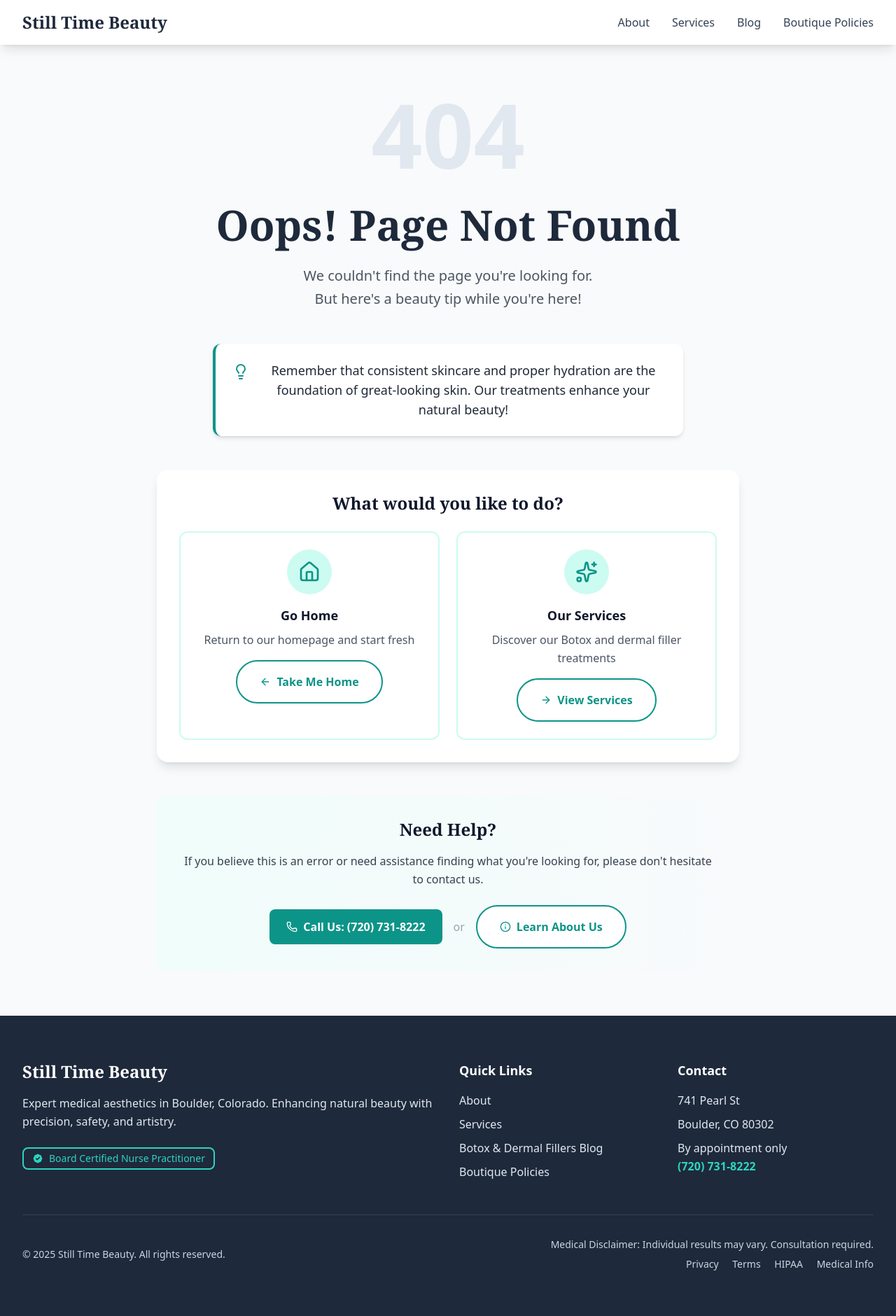
After one commit to nvco/stb_website, a PHP site: page /site/404.php in a window 1280 px wide. The commit adds this page. Shown: the whole page at 70% size. Run offline with PHP 8.4, Linux system fonts and the light colour scheme; some libraries are stand-ins or nearby versions.

Commit message:
Fix 404 page styling and routing for subdirectories
- Add universal subdirectory detection in 404.php for proper CSS/JS paths
- Update 404 page buttons to match home page inverse style
- Add index redirects in router.php and .htaccess (index.php/index -> /)
- Move beauty tip section up in 404 page for better UX
- Ensure future-proof 404 handling for any subdirectory

Fixes white page issue when accessing non-existent files in /blog/ and /legal/ directories

```diff
--- /dev/null
+++ b/site/404.php
@@ -0,0 +1,119 @@
+<?php
+declare(strict_types=1);
+
+require_once 'config.php';
+
+// Page-specific variables
+$current_page = '404';
+$page_title = 'Page Not Found - ' . $business_name;
+$page_description = 'The page you are looking for could not be found. Return to ' . $business_name . ' homepage or explore our services.';
+
+// Fix: Auto-detect if 404 is being served from any subdirectory
+$request_uri = $_SERVER['REQUEST_URI'] ?? '';
+$path_segments = explode('/', trim($request_uri, '/'));
+// If there's more than one path segment, we're in a subdirectory
+if (count($path_segments) > 1 && !empty($path_segments[0])) {
+    $is_subdirectory_page = true;
+}
+
+// Include header and navigation
+include 'includes/header.php';
+include 'includes/navigation.php';
+?>
+
+<main id="main">
+<!-- Content starts at body padding top to account for fixed nav -->
+<div class="pt-16 bg-gray-50 min-h-screen">
+    <div class="max-w-4xl mx-auto px-4 sm:px-6 lg:px-8 py-16">
+        <!-- 404 Error Content -->
+        <div class="text-center">
+            <!-- Large 404 Number -->
+            <div class="mb-8">
+                <h1 class="text-9xl font-bold text-primary-200 leading-none">404</h1>
+            </div>
+
+            <!-- Error Message -->
+            <div class="mb-12">
+                <h2 class="page-heading text-center mb-6">Oops! Page Not Found</h2>
+                <p class="text-xl text-gray-600 mb-8 max-w-2xl mx-auto leading-relaxed">
+                    We couldn't find the page you're looking for. <br>But here's a beauty tip while you're here!
+                </p>
+            </div>
+
+            <!-- Beauty Tip -->
+            <div class="mb-12 max-w-2xl mx-auto">
+                <div class="bg-white rounded-xl shadow-md p-6 border-l-4 border-accent-600">
+                    <div class="flex items-start">
+                        <div class="flex-shrink-0">
+                            <i data-lucide="lightbulb" class="w-6 h-6 text-accent-600 mt-1"></i>
+                        </div>
+                        <div class="ml-4">
+                            <p class="text-gray-800 text-lg">
+                                Remember that consistent skincare and proper hydration are the foundation of great-looking skin. Our treatments enhance your natural beauty!
+                            </p>
+                        </div>
+                    </div>
+                </div>
+            </div>
+
+            <!-- Helpful Actions -->
+            <div class="bg-white rounded-2xl shadow-lg p-8 mb-12">
+                <h3 class="text-2xl font-serif font-bold text-primary-900 mb-6">What would you like to do?</h3>
+
+                <div class="grid md:grid-cols-2 gap-6">
+                    <!-- Return Home -->
+                    <div class="text-center p-6 border-2 border-accent-100 rounded-xl hover:border-accent-300 transition-colors duration-200">
+                        <div class="w-16 h-16 bg-accent-100 rounded-full flex items-center justify-center mx-auto mb-4">
+                            <i data-lucide="home" class="w-8 h-8 text-accent-600"></i>
+                        </div>
+                        <h4 class="text-lg font-semibold text-primary-900 mb-2">Go Home</h4>
+                        <p class="text-gray-600 mb-4">Return to our homepage and start fresh</p>
+                        <a href="/" class="border-2 border-accent-600 text-accent-600 bg-white hover:bg-accent-50 px-8 py-4 rounded-full font-semibold transition-colors inline-flex items-center justify-center">
+                            <i data-lucide="arrow-left" class="w-4 h-4 mr-2"></i>
+                            Take Me Home
+                        </a>
+                    </div>
+
+                    <!-- Explore Services -->
+                    <div class="text-center p-6 border-2 border-accent-100 rounded-xl hover:border-accent-300 transition-colors duration-200">
+                        <div class="w-16 h-16 bg-accent-100 rounded-full flex items-center justify-center mx-auto mb-4">
+                            <i data-lucide="sparkles" class="w-8 h-8 text-accent-600"></i>
+                        </div>
+                        <h4 class="text-lg font-semibold text-primary-900 mb-2">Our Services</h4>
+                        <p class="text-gray-600 mb-4">Discover our Botox and dermal filler treatments</p>
+                        <a href="/services" class="border-2 border-accent-600 text-accent-600 bg-white hover:bg-accent-50 px-8 py-4 rounded-full font-semibold transition-colors inline-flex items-center justify-center">
+                            <i data-lucide="arrow-right" class="w-4 h-4 mr-2"></i>
+                            View Services
+                        </a>
+                    </div>
+                </div>
+            </div>
+
+            <!-- Contact Information -->
+            <div class="bg-gradient-to-r from-accent-50 to-primary-50 rounded-2xl p-8">
+                <h3 class="text-2xl font-serif font-bold text-primary-900 mb-4">Need Help?</h3>
+                <p class="text-gray-700 mb-6">
+                    If you believe this is an error or need assistance finding what you're looking for, please don't hesitate to contact us.
+                </p>
+
+                <div class="flex flex-col sm:flex-row gap-4 justify-center items-center">
+                    <a href="tel:<?php echo $phone; ?>" class="inline-flex items-center px-6 py-3 bg-accent-600 text-white font-semibold rounded-lg hover:bg-accent-700 transition-colors duration-200">
+                        <i data-lucide="phone" class="w-4 h-4 mr-2"></i>
+                        Call Us: <?php echo $phone; ?>
+                    </a>
+
+                    <span class="text-gray-400 hidden sm:block">or</span>
+
+                    <a href="/about" class="border-2 border-accent-600 text-accent-600 bg-white hover:bg-accent-50 px-8 py-4 rounded-full font-semibold transition-colors inline-flex items-center justify-center">
+                        <i data-lucide="info" class="w-4 h-4 mr-2"></i>
+                        Learn About Us
+                    </a>
+                </div>
+            </div>
+        </div>
+    </div>
+</div>
+</main>
+
+<?php include 'includes/footer.php'; ?>
+<?php include 'includes/scripts.php'; ?>
--- a/site/config.php
+++ b/site/config.php
@@ -29,9 +29,10 @@
 $blog_title = 'Botox & Dermal Fillers Blog';
 
 // Base URL configuration - dynamic for localhost and production
-$is_localhost = (strpos($_SERVER['HTTP_HOST'], 'localhost') !== false || strpos($_SERVER['HTTP_HOST'], '127.0.0.1') !== false);
-$protocol = (!empty($_SERVER['HTTPS']) && $_SERVER['HTTPS'] !== 'off') || $_SERVER['SERVER_PORT'] == 443 ? 'https://' : 'http://';
-$base_url = $is_localhost ? $protocol . $_SERVER['HTTP_HOST'] : 'https://stilltimebeauty.com';
+$http_host = $_SERVER['HTTP_HOST'] ?? 'localhost';
+$is_localhost = (strpos($http_host, 'localhost') !== false || strpos($http_host, '127.0.0.1') !== false);
+$protocol = (!empty($_SERVER['HTTPS']) && $_SERVER['HTTPS'] !== 'off') || ($_SERVER['SERVER_PORT'] ?? 80) == 443 ? 'https://' : 'http://';
+$base_url = $is_localhost ? $protocol . $http_host : 'https://stilltimebeauty.com';
 
 // Google Business Profile
 $google_maps_embed = 'https://www.google.com/maps/embed?pb=!1m18!1m12!1m3!1d3048.4537!2d-105.2794!3d40.0194!2m3!1f0!2f0!3f0!3m2!1i1024!2i768!4f13.1!3m3!1m2!1s0x876bf5ba4c8b4c8b%3A0x1234567890!2s741%20Pearl%20St%2C%20Boulder%2C%20CO%2080302!5e0!3m2!1sen!2sus!4v1234567890!5m2!1sen!2sus';
--- a/site/includes/header.php
+++ b/site/includes/header.php
@@ -64,14 +64,14 @@
 
     <!-- Tailwind CSS - Synchronous loading (CDN serves JS that generates CSS) -->
     <script src="https://cdn.tailwindcss.com"></script>
-    <script src="<?php echo (isset($is_legal_page) || isset($is_blog_page)) ? '../' : ''; ?>includes/tailwind-config.js"></script>
+    <script src="<?php echo (isset($is_legal_page) || isset($is_blog_page) || isset($is_subdirectory_page)) ? '../' : ''; ?>includes/tailwind-config.js"></script>
 
     <!-- Critical JavaScript inline for immediate execution -->
-    <script src="<?php echo (isset($is_legal_page) || isset($is_blog_page)) ? '../' : ''; ?>includes/scripts-critical.js"></script>
+    <script src="<?php echo (isset($is_legal_page) || isset($is_blog_page) || isset($is_subdirectory_page)) ? '../' : ''; ?>includes/scripts-critical.js"></script>
 
     <!-- Non-critical resources loaded asynchronously -->
     <script async src="https://unpkg.com/lucide@latest/dist/umd/lucide.min.js"></script>
-    <script async src="<?php echo (isset($is_legal_page) || isset($is_blog_page)) ? '../' : ''; ?>includes/scripts-non-critical.js"></script>
+    <script async src="<?php echo (isset($is_legal_page) || isset($is_blog_page) || isset($is_subdirectory_page)) ? '../' : ''; ?>includes/scripts-non-critical.js"></script>
 
 </head>
 <body class="bg-gray-50 text-gray-900 leading-relaxed no-fouc">
```
Also changed, not shown: router.php (+46 -13 lines), site/.htaccess.
